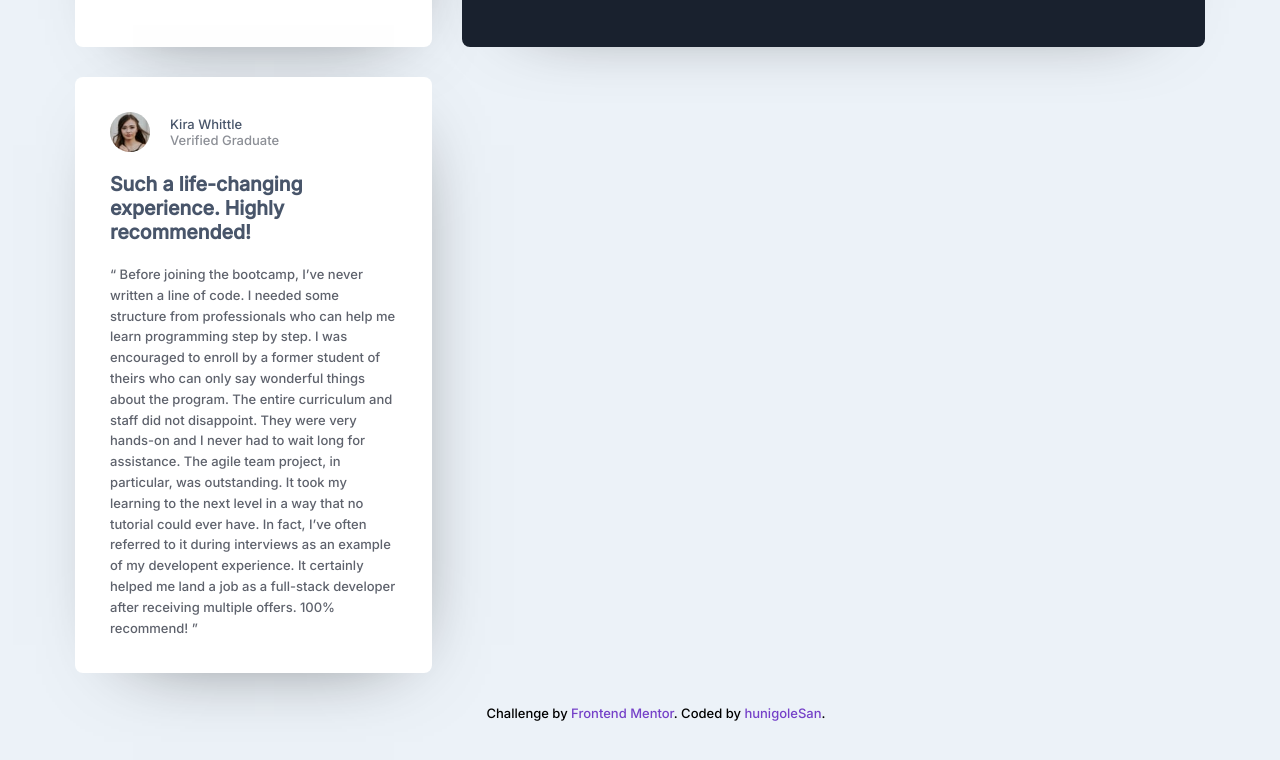
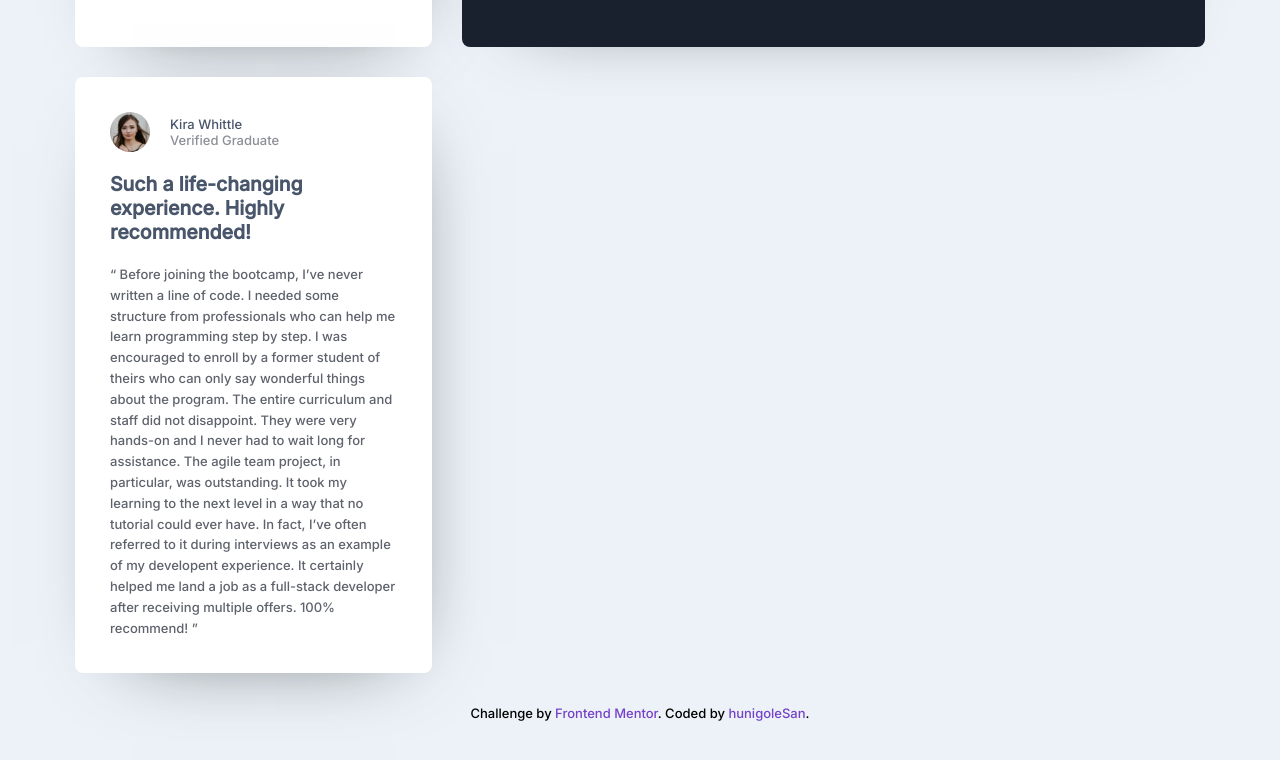
Before and after one commit to HunigoleSan/testimonials-grid, a plain HTML site: page index.html in a window 1280 px wide. Shown: the part 704-1464 px from the top of the page. Drawn offline with Linux system fonts and the light colour scheme.

Commit message:
arreglando margenes en attribution

```diff
--- a/css/styles.css
+++ b/css/styles.css
@@ -150,7 +150,7 @@ span {
 }
 /* atribution*/
 .attribution{
-    margin: 2rem 1rem 0rem 1rem;
+    margin-top: 2rem;
     width: 100%;
     text-align: center;
 }
```
